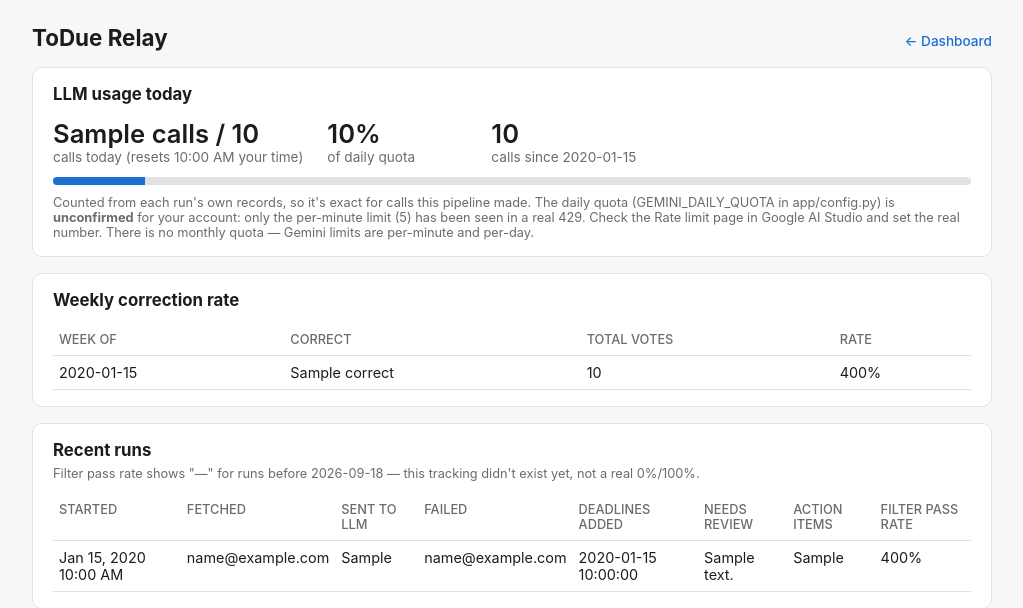
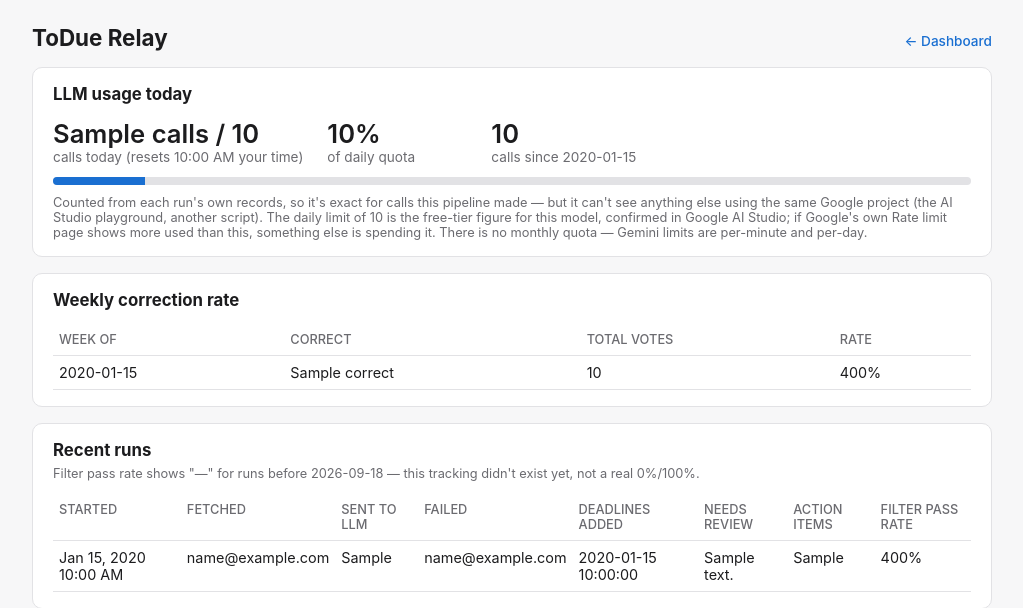
Before and after one commit to sweksha-cloud/todue-relay, a FastAPI app: template backend/app/templates/metrics.html in a window 1280 px wide. Shown: the top 608 px of the page, without its empty margins (128-1151 px from the left). Run offline with FastAPI, Linux system fonts and the light colour scheme; the template is opened without the code that fills it: most values are stand-ins (such as "Sample title", 1, 10 or a date in 2020).

Commit message:
Mark the 20/day Gemini quota as confirmed; note the blind spot
Google AI Studio's Rate limit page for this account shows
gemini-3.6-flash RPD 20/20, RPM 5/5, TPM 22.4K/250K, confirming the
third-party 20/day figure. Update config/.env.example/metrics comments and
the dashboard text from "unconfirmed" accordingly.

Also document the one thing the count can't see: it only counts calls this
pipeline recorded. Google showed 20 used while pipeline_runs showed 15, with
no run in flight, so something else on the same project spent the
difference (quota is per project and model).

```diff
--- a/backend/app/templates/index.html
+++ b/backend/app/templates/index.html
@@ -42,7 +42,7 @@
     <div style="background:{{ '#e5484d' if llm_usage.warning else '#1a6fd1' }}; height:100%; width:{{ ([llm_usage.pct, 100]|min)|round(1) if llm_usage.pct is not none else 0 }}%;"></div>
   </div>
   <p class="verdict" style="margin-top:8px; margin-bottom:0;">
-    {{ llm_usage.calls_this_month }} calls this month. The daily quota is unconfirmed —
+    {{ llm_usage.calls_this_month }} calls this month. Counts this pipeline's calls only —
     <a href="/metrics">see Metrics</a>.
   </p>
 </div>
--- a/backend/app/templates/metrics.html
+++ b/backend/app/templates/metrics.html
@@ -22,10 +22,11 @@
     <div style="background:{{ '#e5484d' if llm_usage.warning else '#1a6fd1' }}; height:100%; width:{{ ([llm_usage.pct, 100]|min)|round(1) if llm_usage.pct is not none else 0 }}%;"></div>
   </div>
   <p class="verdict" style="margin-top:10px; margin-bottom:0;">
-    Counted from each run's own records, so it's exact for calls this pipeline made. The daily quota
-    (GEMINI_DAILY_QUOTA in app/config.py) is <strong>unconfirmed</strong> for your account: only the
-    per-minute limit (5) has been seen in a real 429. Check the Rate limit page in Google AI Studio
-    and set the real number. There is no monthly quota — Gemini limits are per-minute and per-day.
+    Counted from each run's own records, so it's exact for calls this pipeline made — but it can't see
+    anything else using the same Google project (the AI Studio playground, another script). The daily
+    limit of {{ llm_usage.quota }} is the free-tier figure for this model, confirmed in Google AI Studio;
+    if Google's own Rate limit page shows more used than this, something else is spending it.
+    There is no monthly quota — Gemini limits are per-minute and per-day.
   </p>
 </div>
 
```
Also changed, not shown: backend/app/config.py (+7 -11 lines), backend/app/metrics.py (+5 -3 lines), 1 other file.
